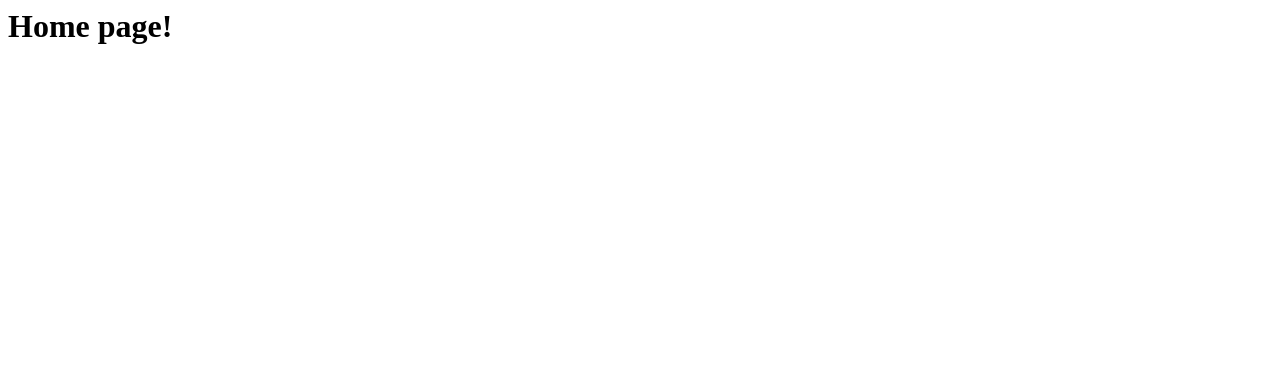
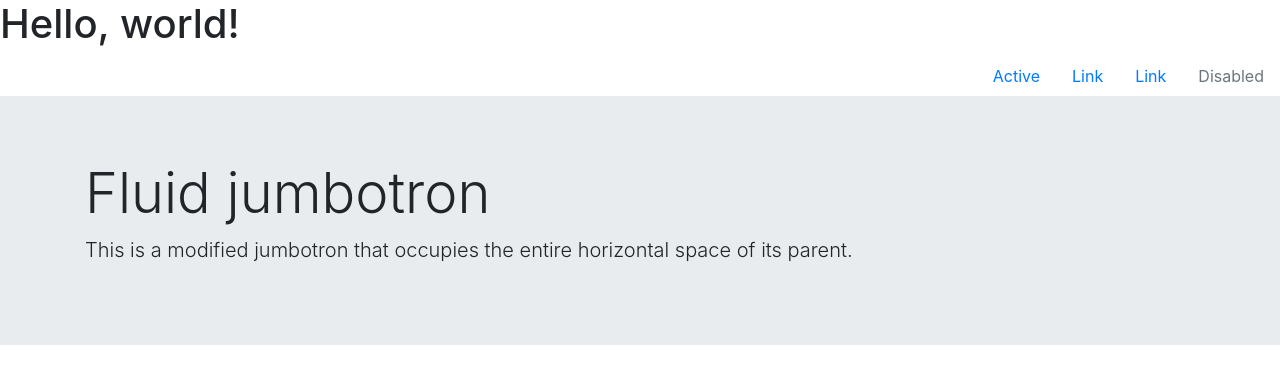
Before and after one commit to meganfontenot/bayou_seatweaver, a website: page dist/index.html in a window 1280 px wide. Drawn offline with nearby package versions, Linux system fonts and the light colour scheme.

Commit message:
added bootstrap

```diff
--- a/dist/index.html
+++ b/dist/index.html
@@ -1,10 +1,46 @@
+<!doctype html>
 <html lang="en">
-<head>
-    <meta charset="UTF-8">
-    <meta name="viewport" content="width=device-width, initial-scale=1.0">
+  <head>
+    <!-- Required meta tags -->
+    <meta charset="utf-8">
+    <meta name="viewport" content="width=device-width, initial-scale=1, shrink-to-fit=no">
+
+    <!-- Bootstrap CSS -->
+    <link rel="stylesheet" href="https://stackpath.bootstrapcdn.com/bootstrap/4.4.1/css/bootstrap.min.css" integrity="sha384-Vkoo8x4CGsO3+Hhxv8T/Q5PaXtkKtu6ug5TOeNV6gBiFeWPGFN9MuhOf23Q9Ifjh" crossorigin="anonymous">
+
     <title>Bayou Seatweaver</title>
-</head>
-<body>
-    <h1>Home page!</h1>
-</body>
+  </head>
+  <body>
+    <h1>Hello, world!</h1>
+
+    <!-- nav bar -->
+    <ul class="nav justify-content-end">
+        <li class="nav-item">
+          <a class="nav-link active" href="#">Active</a>
+        </li>
+        <li class="nav-item">
+          <a class="nav-link" href="#">Link</a>
+        </li>
+        <li class="nav-item">
+          <a class="nav-link" href="#">Link</a>
+        </li>
+        <li class="nav-item">
+          <a class="nav-link disabled" href="#" tabindex="-1" aria-disabled="true">Disabled</a>
+        </li>
+      </ul>
+
+    <!-- jumbotron   -->
+    <div class="jumbotron jumbotron-fluid">
+        <div class="container">
+          <h1 class="display-4">Fluid jumbotron</h1>
+          <p class="lead">This is a modified jumbotron that occupies the entire horizontal space of its parent.</p>
+        </div>
+      </div>
+
+    <!-- Optional JavaScript -->
+    <!-- jQuery first, then Popper.js, then Bootstrap JS -->
+    <script src="https://code.jquery.com/jquery-3.4.1.slim.min.js" integrity="sha384-J6qa4849blE2+poT4WnyKhv5vZF5SrPo0iEjwBvKU7imGFAV0wwj1yYfoRSJoZ+n" crossorigin="anonymous"></script>
+    <script src="https://cdn.jsdelivr.net/npm/popper.js@1.16.0/dist/umd/popper.min.js" integrity="sha384-Q6E9RHvbIyZFJoft+2mJbHaEWldlvI9IOYy5n3zV9zzTtmI3UksdQRVvoxMfooAo" crossorigin="anonymous"></script>
+    <script src="https://stackpath.bootstrapcdn.com/bootstrap/4.4.1/js/bootstrap.min.js" integrity="sha384-wfSDF2E50Y2D1uUdj0O3uMBJnjuUD4Ih7YwaYd1iqfktj0Uod8GCExl3Og8ifwB6" crossorigin="anonymous"></script>
+  </body>
 </html>
--- a/package.json
+++ b/package.json
@@ -18,6 +18,7 @@
   },
   "homepage": "https://github.com/meganfontenot/bayou_seatweaver#readme",
   "dependencies": {
+    "bootstrap": "^4.4.1",
     "gh-pages": "^2.2.0"
   }
 }
```
Also changed, not shown: dist/images/bayouseatweaverlogo.png (added), 1 other file.
